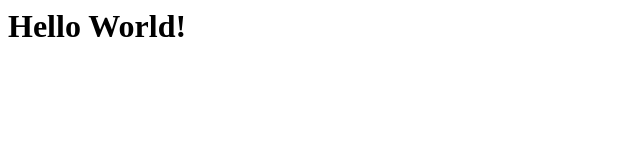
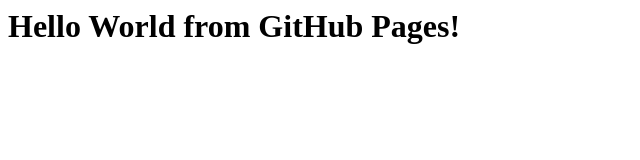
Before and after one commit to H-chai/Workflow, a plain HTML site: page index.html in a window 1280 px wide. Shown: the whole page, without its empty margins (0-640 px from the left). Drawn offline with Linux system fonts and the light colour scheme.

Commit message:
Update index.html with new content.

```diff
--- a/index.html
+++ b/index.html
@@ -3,6 +3,6 @@
   <title>GitHub Pages Demo</title>
 </head>
 <body>
-  <h1>Hello World!</h1>
+  <h1>Hello World from GitHub Pages!</h1>
 </body>
 </html>
```
